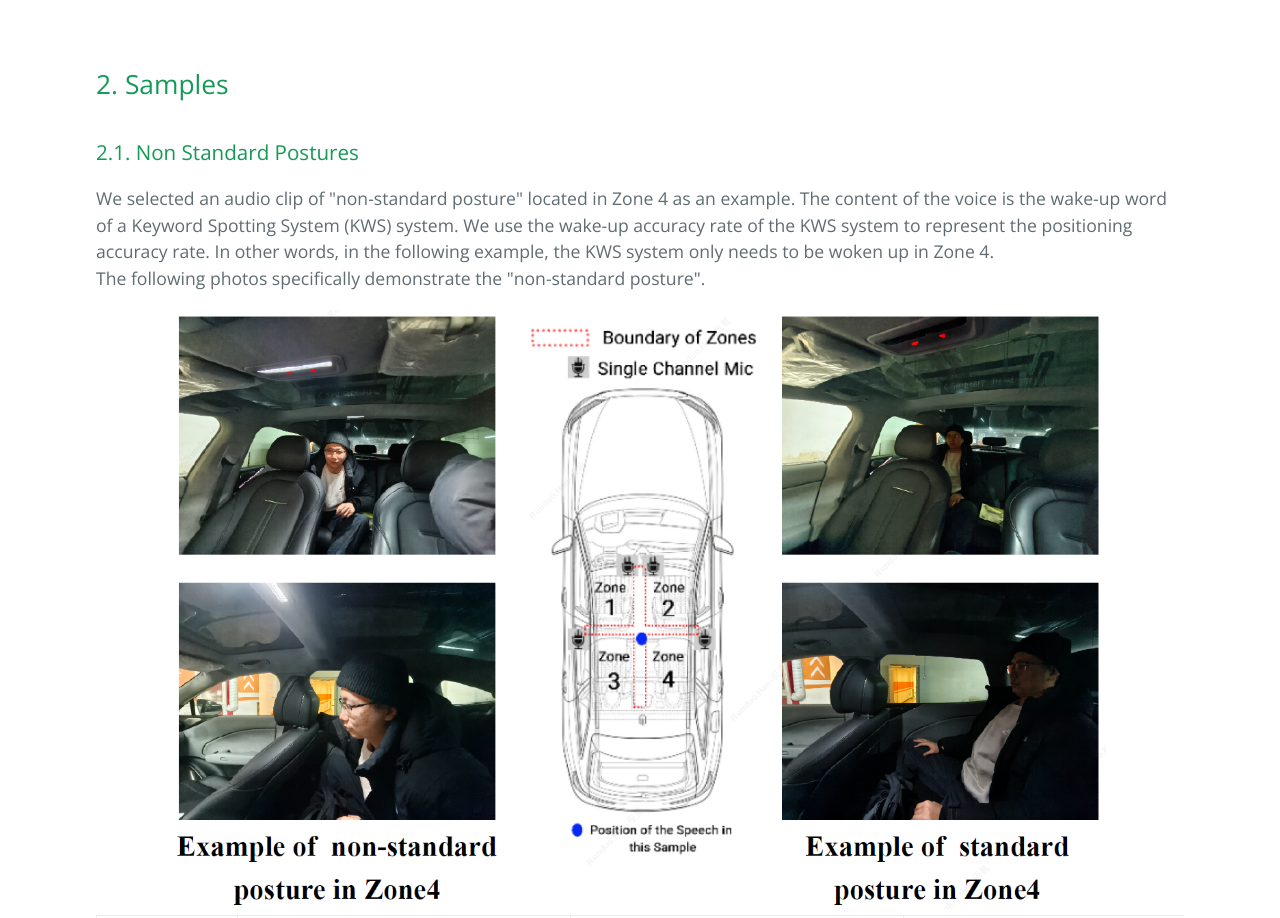
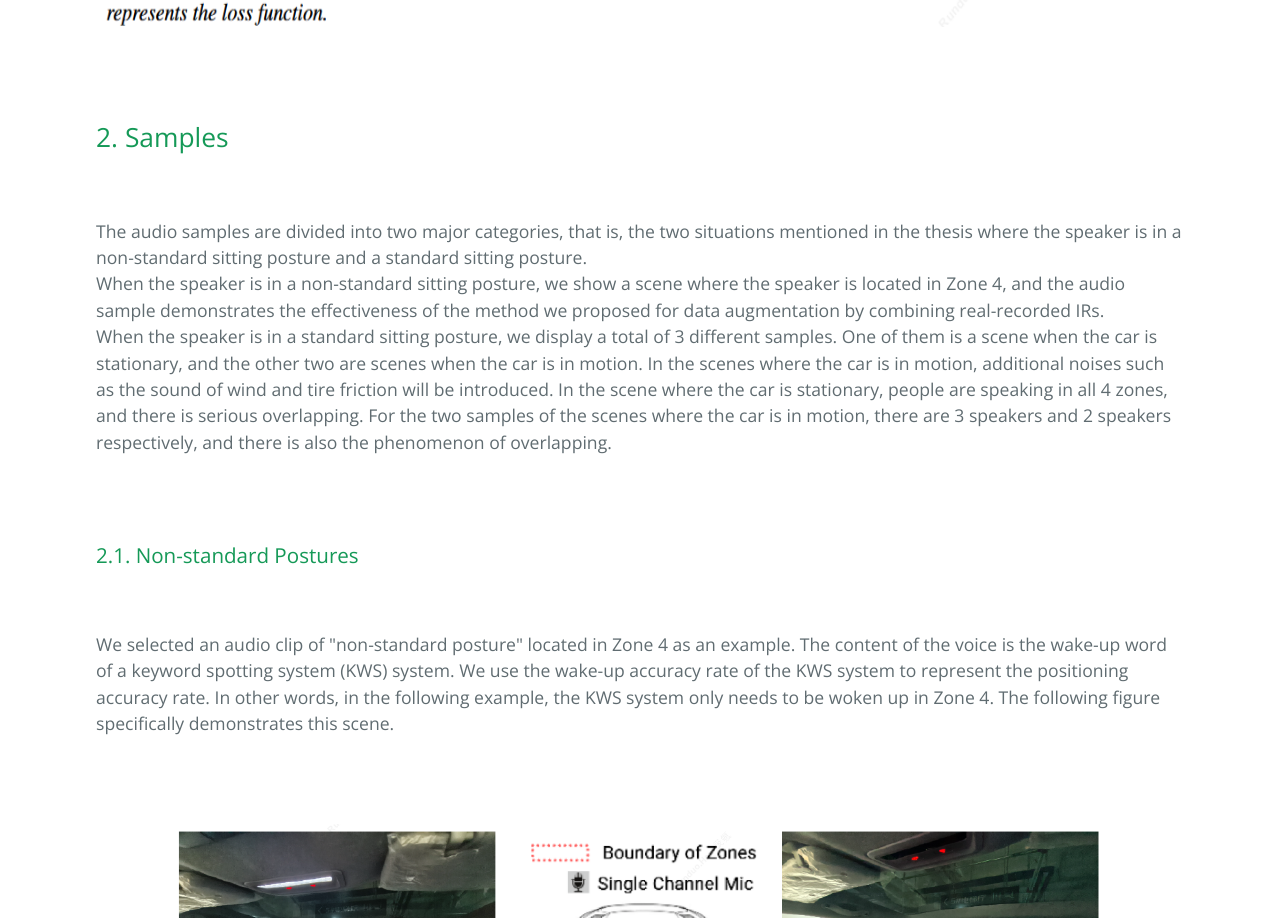
Before and after one commit to cabinsep/cabinsep, a plain HTML site: page index.html in a window 1280 px wide. Shown: the part 1389-2307 px from the top of the page. Drawn offline with nearby package versions, Linux system fonts and the light colour scheme.

Commit message:
Update index.html

```diff
--- a/index.html
+++ b/index.html
@@ -20,6 +20,10 @@
     <ol>
       <li><a href="#abstract">Abstract</a></li>
       <li><a href="#samples">Samples</a></li>
+        <ol>
+            <li><a href="#non-standard-postures">2.1. Non-standard Postures</a></li>
+            <li><a href="#standard-postures">2.2. Standard Postures</a></li>
+        </ol>
     </ol>
     <h2 id="abstract">1. Abstract</h2>
       Front-end speech separation plays a vital role in human-car interaction systems. This paper presents CabinSep, a robust neural mask-based minimum variance distortionless response (MVDR) system. It overcomes the nonlinear distortions that are prevalent in current all-neural-network-driven solutions. We train the model to estimate speech and noise masks and apply MVDR solely during inference, thereby avoiding the numerical instability and ineffective noise reduction issues encountered in previous approaches. Our system incorporates multiple efficient modules that utilize channel information to enhance the separation capability. With a computational complexity of only 0.4G MACs, CabinSep achieves a 28.8% character error rate (CER) in real-world scenarios, outperforming state-of-the-art systems. Additionally, we evaluate various data augmentation methods using real-recorded impulse responses. By simulating more realistic training data, we improve speaker positioning accuracy and further reduce the CER.
@@ -27,13 +31,35 @@
       <center><img src="cabinsep_framework.png" style="height:600px"/></center>
     <br><br>
     <h2 id="samples">2. Samples</h2>
-    <h3>2.1. Non Standard Postures</h3>
+    <br>
+    <p>The audio samples are divided into two major categories, that is, the two situations mentioned in the thesis where the speaker is in a non-standard sitting posture and a standard sitting posture.<br>
+      When the speaker is in a non-standard sitting posture, we show a scene where the speaker is located in Zone 4,
+      and the audio sample demonstrates the effectiveness of the method we proposed for data augmentation by combining real-recorded IRs.<br>
+      When the speaker is in a standard sitting posture, we display a total of 3 different samples. One of them is a scene when the car is stationary,
+      and the other two are scenes when the car is in motion. In the scenes where the car is in motion, additional noises such as the sound of wind and tire friction will be introduced.
+      In the scene where the car is stationary, people are speaking in all 4 zones, and there is serious overlapping. For the two samples of the scenes where the car is in motion,
+      there are 3 speakers and 2 speakers respectively, and there is also the phenomenon of overlapping.<br>
+      <br><br>
+    </p>
+    <h3 id="non-standard-postures">2.1. Non-standard Postures</h3>
+      <br>
       <p>We selected an audio clip of "non-standard posture" located in Zone 4 as an example.
-      The content of the voice is the wake-up word of a Keyword Spotting System (KWS) system. We use the wake-up accuracy rate of the KWS system to represent the positioning accuracy rate.
-      In other words, in the following example, the KWS system only needs to be woken up in Zone 4.<br>
-      The following photos specifically demonstrate the "non-standard posture".</p>
-      <center><img src="non_standard_posture_pic.png" style="height:600px"/></center>
-
+      The content of the voice is the wake-up word of a keyword spotting system (KWS) system. We use the wake-up accuracy rate of the KWS system to represent the positioning accuracy rate.
+      In other words, in the following example, the KWS system only needs to be woken up in Zone 4.
+      The following figure specifically demonstrates this scene.</p>
+    <br><br>
+<!--       <center><img src="non_standard_posture_pic.png" style="height:600px"/></center> -->
+      <figure style="text-align: center;">
+        <img src="non_standard_posture_pic.png" style="height:600px" />
+        <figcaption>This picture is a schematic diagram of "non-standard posture" and "standard posture".
+          The two photos on the left show the scene when the speaker is located in Zone 4 and is in a "non-standard posture" at the same time,
+          corresponding to the position of the blue dot in the middle schematic diagram, which is also the position of the speaker in the "non-standard posture" audio sample.
+          The two photos on the right are the corresponding schematic diagrams of the speaker in a "standard posture" when located in Zone 4.</figcaption>
+      </figure>
+    <br><br>
+    <p>The following table shows the separation effects of different models on this "non-standard posture" audio sample.
+      Only CabinSep-L-stage2 was trained using the data augmentation method we proposed, and it can be seen that the separation effect has been significantly improved.</p>
+    <br>
       <table>
         <thead>
           <tr>
@@ -188,7 +214,7 @@
       </table>
 
 
-    <h3>2.2. Standard Postures</h3>
+    <h3 id="standard-postures">2.2. Standard Postures</h3>
     Text Label:<br>
     Zone1: 时间 换一首给我一首歌的时间 (Time. Change another song. Play "Give Me a Song's Time" for me.)<br>
     Zone2: 号门 空调温度调为二十一度空调风速调一挡 (Gate. Adjust the air conditioning temperature to 21 degrees Celsius and set the air conditioning fan speed to the first gear.)<br>
```
